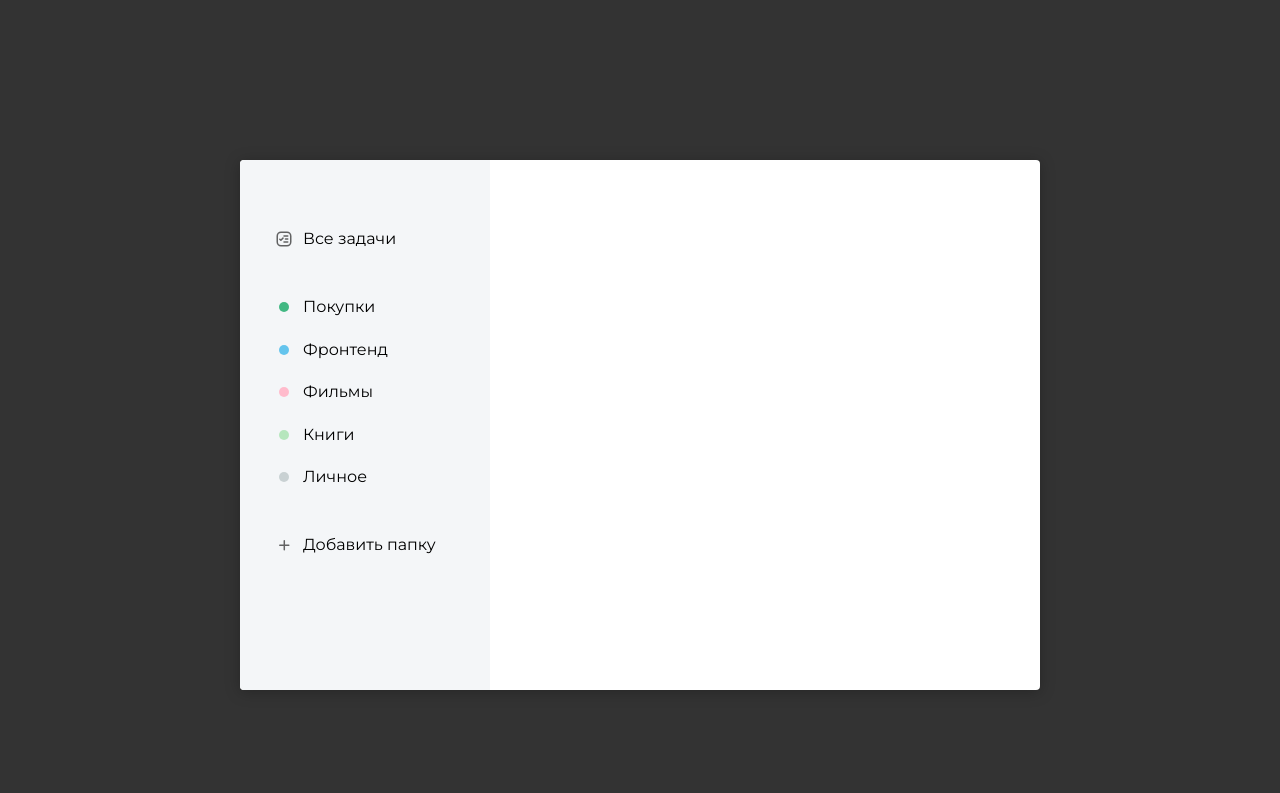
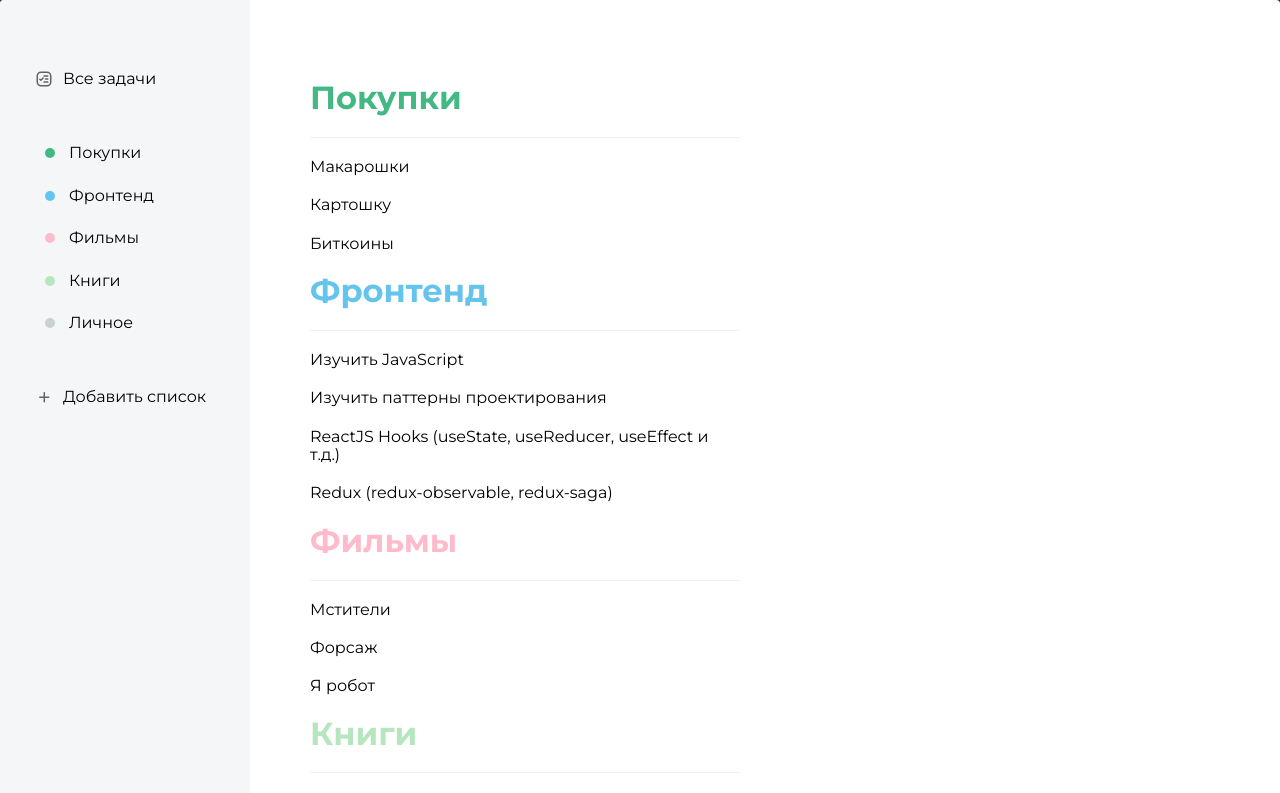
Before and after one commit to k4roma/react-todo, a React (Create React App) app: page / in a window 1280 px wide. Shown: the top 793 px of the page. Built offline with nearby package versions, Linux system fonts and the light colour scheme; data requests are answered from the project's data file; the HTML template or start-up script is replaced by a standard one.

Commit message:
Added TaskList, Button, AllFoldersTasks components, indicator of active folder. Added development json server with json database

```diff
--- /dev/null
+++ b/db.json
@@ -0,0 +1,119 @@
+{
+  "todos": [
+    {
+      "id": 0,
+      "title": "Покупки",
+      "color": "green",
+      "tasks": [
+        {
+          "id": 0,
+          "text": "Макарошки",
+          "isComplete": false
+        },
+        {
+          "id": 1,
+          "text": "Картошку",
+          "isComplete": false
+        },
+        {
+          "id": 2,
+          "text": "Биткоины",
+          "isComplete": false
+        }
+      ]
+    },
+    {
+      "id": 1,
+      "title": "Фронтенд",
+      "color": "blue",
+      "tasks": [
+        {
+          "id": 0,
+          "text": "Изучить JavaScript",
+          "isComplete": false
+        },
+        {
+          "id": 1,
+          "text": "Изучить паттерны проектирования",
+          "isComplete": false
+        },
+        {
+          "id": 2,
+          "text": "ReactJS Hooks (useState, useReducer, useEffect и т.д.)",
+          "isComplete": false
+        },
+        {
+          "id": 3,
+          "text": "Redux (redux-observable, redux-saga)",
+          "isComplete": false
+        }
+      ]
+    },
+    {
+      "id": 2,
+      "title": "Фильмы",
+      "color": "pink",
+      "tasks": [
+        {
+          "id": 0,
+          "text": "Мстители",
+          "isComplete": false
+        },
+        {
+          "id": 1,
+          "text": "Форсаж",
+          "isComplete": false
+        },
+        {
+          "id": 2,
+          "text": "Я робот",
+          "isComplete": false
+        }
+      ]
+    },
+    {
+      "id": 3,
+      "title": "Книги",
+      "color": "lightgreen",
+      "tasks": [
+        {
+          "id": 0,
+          "text": "JavaScript. The Definitive Guide",
+          "isComplete": false
+        },
+        {
+          "id": 1,
+          "text": "ReactJS from scratch",
+          "isComplete": false
+        },
+        {
+          "id": 2,
+          "text": "Learning MongoDB Part II",
+          "isComplete": false
+        }
+      ]
+    },
+    {
+      "id": 4,
+      "title": "Личное",
+      "color": "gray",
+      "tasks": [
+        {
+          "id": 0,
+          "text": "Зубная паста",
+          "isComplete": false
+        },
+        {
+          "id": 1,
+          "text": "Мыло",
+          "isComplete": false
+        },
+        {
+          "id": 2,
+          "text": "Бритва",
+          "isComplete": false
+        }
+      ]
+    }
+  ]
+}
--- a/package.json
+++ b/package.json
@@ -17,7 +17,8 @@
     "start": "react-scripts start",
     "build": "react-scripts build",
     "test": "react-scripts test",
-    "eject": "react-scripts eject"
+    "eject": "react-scripts eject",
+    "server": "json-server --watch db.json --port 3001"
   },
   "eslintConfig": {
     "extends": [
--- a/public/index.html
+++ b/public/index.html
@@ -14,7 +14,7 @@
     <title>React TODO App</title>
     <link rel="preconnect" href="https://fonts.googleapis.com">
     <link rel="preconnect" href="https://fonts.gstatic.com" crossorigin>
-    <link href="https://fonts.googleapis.com/css2?family=Montserrat:wght@300;400;700&display=swap" rel="stylesheet">
+    <link href="https://fonts.googleapis.com/css2?family=Montserrat:wght@300;400;500;700&display=swap" rel="stylesheet">
   </head>
   <body>
     <noscript>You need to enable JavaScript to run this app.</noscript>
--- a/src/App.js
+++ b/src/App.js
@@ -1,39 +1,42 @@
+import { useEffect, useState } from "react";
 import { ReactComponent as ListIcon } from "./assets/icons/list.svg";
-import { ReactComponent as AddIcon } from './assets/icons/add.svg';
-import FolderList from './components/FolderList/FolderList';
-
-const folderList = [
-  {
-    title: "Покупки",
-    color: "#42B883",
-  },
-  {
-    title: "Фронтенд",
-    color: "#64C4ED",
-  },
-  {
-    title: "Фильмы",
-    color: "#FFBBCC",
-  },
-  {
-    title: "Книги",
-    color: "#B6E6BD",
-  },
-  {
-    title: "Личное",
-    color: "#C9D1D3",
-  },
-];
+import { ReactComponent as AddIcon } from "./assets/icons/add.svg";
+import FolderList from "./components/FolderList/FolderList";
+import TaskList from "./components/TaskList/TaskList";
+import Button from "./components/UI/Button/Button";
 
 function App() {
+  const [folders, setFolders] = useState([]);
+  const [activeFolder, setActiveFolder] = useState(null);
+
+  useEffect(() => {
+    fetch('http://localhost:3001/todos')
+    .then(response => response.json())
+    .then(todos => setFolders(todos));
+  }, []);
+
+  const handleFolderClick = (id) => {
+    setActiveFolder(folders[id]);
+  };
+
+  const handleShowAll = () => {
+    setActiveFolder(null)
+  };
+
   return (
     <div className="todo-app">
       <div className="todo__sidebar">
-        <FolderList folders={[{title: "Все задачи", icon: <ListIcon />}]}/>
-        <FolderList folders={folderList}/>
-        <FolderList folders={[{title: "Добавить папку", icon: <AddIcon />}]}/>
+        <Button onClick={handleShowAll} className="btn" icon={<ListIcon />}>
+          Все задачи
+        </Button>
+        <FolderList folders={folders} activeFolder={activeFolder} onFolderClick={handleFolderClick} />
+        <Button className="btn" icon={<AddIcon />}>
+          Добавить список
+        </Button>
       </div>
-      <div className="todo__tasks"></div>
+      <div className="todo__tasks">
+        <TaskList taskFolder={activeFolder} folders={folders} />
+      </div>
     </div>
   );
 }
--- a/src/components/FolderList/FolderList.jsx
+++ b/src/components/FolderList/FolderList.jsx
@@ -1,12 +1,20 @@
-import './FolderList.scss';
+import "./FolderList.scss";
 
-const FolderList = ({ folders }) => {
+const FolderList = ({ folders, onFolderClick, activeFolder }) => {
   return (
     <ul className="folder-list">
       {folders.map((folder) => {
-        const hasFolderIcon = folder.icon ? (folder.icon) : (<span className="badge" style={{backgroundColor: `${folder.color}`}} />);
+        const hasFolderIcon = folder.icon ? (
+          folder.icon
+        ) : (
+          <span className={`badge badge--${folder.color}`} />
+        );
         return (
-          <li className="folder-list__item">
+          <li
+            key={folder.id}
+            onClick={() => onFolderClick(folder.id)}
+            className={`folder-list__item ${activeFolder?.id === folder.id ? "active" : ""}`}
+          >
             <span className="folder-list__icon">{hasFolderIcon}</span>
             {folder.title}
           </li>
--- a/src/components/FolderList/FolderList.scss
+++ b/src/components/FolderList/FolderList.scss
@@ -3,7 +3,24 @@
   display: flex;
   flex-direction: column;
   align-items: flex-start;
-  margin-bottom: 30px;
+  margin: 30px 0 30px 0;
+  padding: 6px;
+  overflow-y: auto;
+  &::-webkit-scrollbar {
+    width: 4px;
+  }
+  &::-webkit-scrollbar-track {
+    background-color: #dbdddf;
+    border-radius: 4px;
+  }
+  &::-webkit-scrollbar-thumb {
+    background-color: #bebebe;
+    border-radius: 4px;
+  }
+
+  &:empty {
+    margin: 0;
+  }
 
   &:last-child {
     margin-bottom: 0;
@@ -23,10 +40,17 @@
 
     &:hover {
       background: #FFFFFF;
-      box-shadow: 0 2px 10px rgba(0, 0, 0, 0.1);
+      box-shadow: 0 0 4px 1px rgba(0, 0, 0, 0.1);
       border-radius: 4px;
       transition: .4s;
     }
+  }
+
+  .active {
+    background: #FFFFFF;
+    box-shadow: 0 0 4px 1px rgba(0, 0, 0, 0.1);
+    border-radius: 4px;
+    transition: .4s;
   }
 
   &__icon {
@@ -39,15 +63,38 @@
     svg {
       width: 100%;
       height: 100%;
-      path {
-        opacity: 0.6;
-      }
+      opacity: 0.6;
     }
     .badge {
       height: 10px;
       width: 10px;
       border-radius: 50%;
       display: block;
+
+      &--green {
+        background-color: #42B883;
+      }
+      &--blue {
+        background-color: #64C4ED;
+      }
+      &--pink {
+        background-color: #FFBBCC;
+      }
+      &--lightgreen {
+        background-color: #B6E6BD;
+      }
+      &--purple {
+        background-color: #C355F5;
+      }
+      &--coral {
+        background-color: #FF6464;
+      }
+      &--gray {
+        background-color: #C9D1D3;
+      }
+      &--black {
+        background-color: #09011A;
+      }
     }
   }
 }
--- /dev/null
+++ b/src/components/TaskList/AllFoldersTasks.jsx
@@ -0,0 +1,19 @@
+const AllFoldersTasks = ({folders}) => {
+  return folders.map((folder) => {
+    return (
+        <ul key={folder.id} className="tasks-list">
+          <h2 className={`tasks__title ${folder.color}`}>{folder.title}</h2>
+          <hr/>
+          {folder?.tasks?.map((task) => {
+            return (
+                <li key={task.id} className="tasks-list__item">
+                  {task.text}
+                </li>
+            );
+          })}
+        </ul>
+    );
+  });
+};
+
+export default AllFoldersTasks;
--- /dev/null
+++ b/src/components/TaskList/TaskList.jsx
@@ -0,0 +1,21 @@
+import "./TaskList.scss";
+import AllFoldersTasks from './AllFoldersTasks';
+
+const TaskList = ({taskFolder, folders}) => {
+  return taskFolder ? (
+      <ul className="tasks-list">
+        <h2 className={`tasks__title ${taskFolder.color}`}>{taskFolder.title}</h2>
+        <hr/>
+        {
+          taskFolder?.tasks?.map((task) => {
+            return (
+                <li key={task.id} className="tasks-list__item">
+                  {task.text}
+                </li>
+            );
+          })}
+      </ul>
+  ) : <AllFoldersTasks folders={folders}/>
+};
+
+export default TaskList;
--- /dev/null
+++ b/src/components/TaskList/TaskList.scss
@@ -0,0 +1,33 @@
+.tasks__title {
+  font-size: 32px;
+  font-weight: bold;
+  margin-bottom: 20px;
+}
+
+hr {
+  width: 100%;
+  border: 0;
+  height: 1px;
+  margin-bottom: 20px;
+  background-color: #f2f2f2;
+}
+
+.tasks-list {
+  width: 100%;
+  margin-top: 20px;
+  display: flex;
+  flex-direction: column;
+  align-items: flex-start;
+
+
+  &__item {
+    list-style: none;
+    display: inline-flex;
+    width: 100%;
+    margin-bottom: 20px;
+
+    &:last-child {
+      margin-bottom: 0;
+    }
+  }
+}
--- /dev/null
+++ b/src/components/UI/Button/Button.jsx
@@ -0,0 +1,12 @@
+import "./Button.scss";
+
+const Button = ({ children, icon, ...props }) => {
+  return (
+    <button {...props}>
+      {icon ? <span className="btn__icon">{icon}</span> : null}
+      {children}
+    </button>
+  );
+};
+
+export default Button;
--- /dev/null
+++ b/src/components/UI/Button/Button.scss
@@ -0,0 +1,30 @@
+.btn {
+  display: inline-flex;
+  width: 100%;
+  padding: 10px 15px;
+  cursor: pointer;
+  border: 0;
+  background-color: transparent;
+
+  &:hover {
+    background: #FFFFFF;
+    box-shadow: 0 2px 10px rgba(0, 0, 0, 0.1);
+    border-radius: 4px;
+    transition: .4s;
+  }
+
+  &__icon {
+    height: 18px;
+    width: 18px;
+    margin-right: 10px;
+    display: flex;
+    align-items: center;
+    justify-content: center;
+
+    svg {
+      width: 100%;
+      height: 100%;
+      opacity: 0.6;
+    }
+  }
+}
--- a/src/index.scss
+++ b/src/index.scss
@@ -4,6 +4,38 @@
   margin: 0;
   padding: 0;
   box-sizing: border-box;
+}
+
+.green {
+  color: #42B883;
+}
+
+.blue {
+  color: #64C4ED;
+}
+
+.pink {
+  color: #FFBBCC;
+}
+
+.lightgreen {
+  color: #B6E6BD;
+}
+
+.purple {
+  color: #C355F5;
+}
+
+.coral {
+  color: #FF6464;
+}
+
+.gray {
+  color: #C9D1D3;
+}
+
+.black {
+  color: #09011A;
 }
 
 body {
@@ -16,17 +48,23 @@ body {
   -moz-osx-font-smoothing: grayscale;
 }
 
+#root {
+  position: absolute;
+  width: 100%;
+  height: 100%;
+}
+
 .todo-app {
-  height: 530px;
-  width: 800px;
-  margin: 160px auto 0 auto;
+  min-height: 100%;
+  min-width: 100%;
+  display: flex;
   background-color: #fff;
   border-radius: 4px;
   box-shadow: 0 2px 15px rgba(0, 0, 0, 0.25);
 }
 
 .todo__sidebar {
-  height: 100%;
+  min-height: 100%;
   width: 250px;
   display: flex;
   flex-direction: column;
@@ -35,3 +73,12 @@ body {
   border-radius: 4px 0 0 4px;
   background-color: #f4f6f8;
 }
+
+.todo__tasks {
+  height: 100%;
+  width: 550px;
+  display: flex;
+  flex-direction: column;
+  align-items: flex-start;
+  padding: 60px;
+}
```
